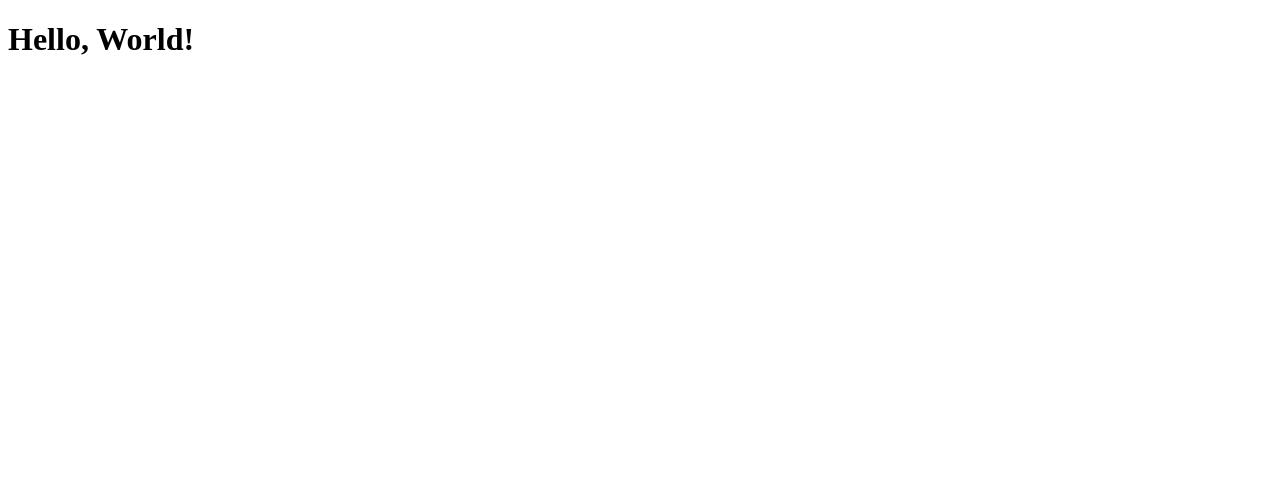
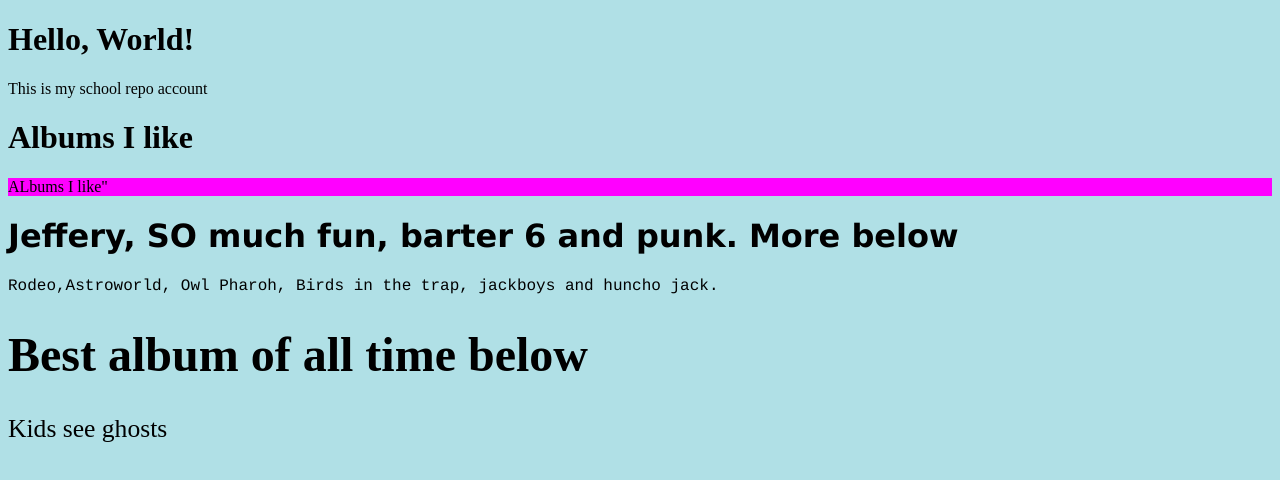
Before and after one commit to SHH-ICS/html-page-kieranHH, a plain HTML site: page index.html in a window 1280 px wide. Drawn offline with Linux system fonts and the light colour scheme.

Commit message:
Update index.html

```diff
--- a/index.html
+++ b/index.html
@@ -3,9 +3,16 @@
   <head>
     <title>Page Title</title>
   </head>
-
-  <body>
+<body style="background-color:powderblue;">
     <h1>Hello, World!</h1>
-  </body>
-
+<!-- This is a comment on my code on my school account-->
+<p>This is my school repo account</p>
+<!-- Comments are not displayed in the browser -->
+<h1>Albums I like</h1>
+  <p style="background-color:magenta;">ALbums I like"</p>
+  <h1 style="font-family:verdana;">Jeffery, SO much fun, barter 6 and punk. More below</h1>
+<p style="font-family:courier;">Rodeo,Astroworld, Owl Pharoh, Birds in the trap, jackboys and huncho jack.</p>
+  <h1 style="font-size:300%;">Best album of all time below</h1>
+  <p style="font-size:160%;">Kids see ghosts</p>
+</body>
 </html>
```
